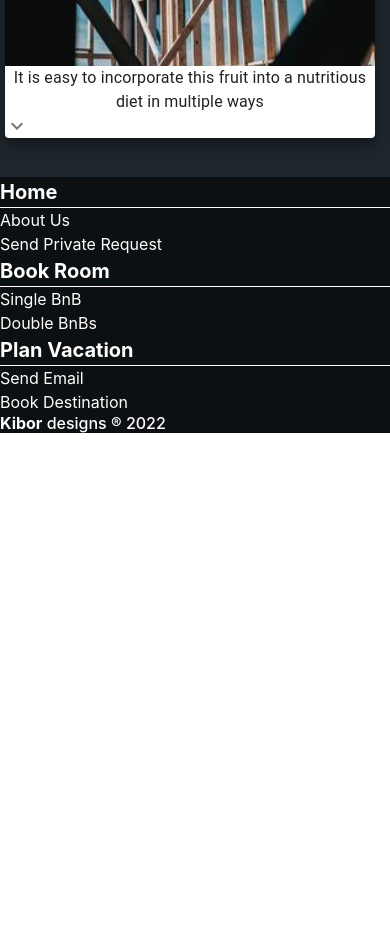
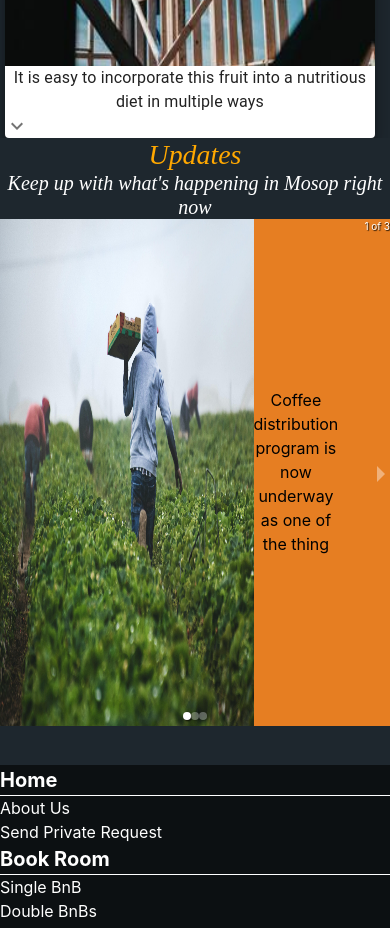
Before and after one commit to Marcelkibor/React-Website-Tarus, a React (Create React App) app: page / in a window 390 px wide. Shown: the part 1620-2548 px from the top of the page. Before the commit the page ends 2053 px from the top, so only its background shows below. Built offline with nearby package versions, Linux system fonts and the light colour scheme; grey boxes are pictures that could not be loaded.

Commit message:
react-responsive-carousel

```diff
--- a/package.json
+++ b/package.json
@@ -40,6 +40,9 @@
 
 
   "react-dom": "^17.0.2",
+
+
+  "react-rapid-carousel": "^2.0.1",
 
 
   "react-responsive-carousel": "^3.2.23",
--- a/src/App.css
+++ b/src/App.css
@@ -3,21 +3,8 @@
   margin: 0% 0% 0% 0% !important;
   box-sizing: border-box !important;
 }
-  .navbar_custom{
-    background-color: #ae4d27;
-    min-height: 80px;
-    padding: 0% 0% 0% 2% !important;
-  }
-  .navbar_custom.active{
-    background: linear-gradient(90deg,rgb(66,2,194)0%,rgb(0,78,194)100%);
-  }
-
 .generalcardsRow{
   padding: 0% 0% 5% 3% !important;
-}
-.nav_items{
-  padding: 0% 10% 0% 0% !important;
-  text-emphasis-color: white;
 }
 .generalcardsRow{
 padding: 3% 0% 0% 1.2% !important;
--- a/src/App.js
+++ b/src/App.js
@@ -181,6 +181,10 @@ we want to put enough food on our tables, and we want a lower cost of living.
 <Row id ='updates' >
 <UpdateComp/>
 </Row>
+<Row style={{backgroundColor:'#e67e22'}}>
+<h1 style ={{textAlign:'center',fontFamily: 'Playfair Display, serif',fontStyle: 'italic', backgroundColor: '#1e272e',color:'#ffa801'}}>Updates<br></br><p style ={{color:'white', fontSize:'20px'}}>Keep up with what's happening in Mosop right now</p></h1>
+<CarouselComponent/>
+</Row>
 <Row id = 'footer' className='customFooter'>
 <Footer/>
 </Row>
--- a/src/components/CarouselComponent.js
+++ b/src/components/CarouselComponent.js
@@ -7,40 +7,42 @@ import { makeStyles } from '@material-ui/core';
 import "react-responsive-carousel/lib/styles/carousel.min.css";
 
 const customStyles = makeStyles((theme)=>({
-imageCarousel:{
-width :'70vw',
-height:'500px',
-},
 componentSpacer:{
- width:'100vw',
- height:'90vh',
+ width:'80vw',
+ height:'100%',
+ display:'flex',
+ alignItems:'center',
+ textAlign:'center'
 },
 }));
 function CarouselComponent() {
 const classes = customStyles();
 return (
 <div>
-  <h1 style ={{textAlign:'center',fontFamily: 'Playfair Display, serif',fontStyle: 'italic'}}>Updates</h1>
-<Carousel  autoPlay interval="1000" transitionTime="1000" showThumbs={false}>
+<Carousel  autoPlay interval="6000" transitionTime="1000" showThumbs={false}>
 <div className={classes.componentSpacer}>
 <img
 src={car1}
 className ='img-fluid'
+style={{height:'60vh', width:'65vw'}}
 />
+<p className = {classes.dissaperingParag} style={{color:'black'}}>Coffee distribution program is now underway as one of the thing </p>
 </div>
 <div className={classes.componentSpacer}>
 <img
 src={car2}
 className ='img-fluid'
-
+style={{height:'60vh', width:'65vw'}}
 />
+<p className = {classes.dissaperingParag} style={{color:'black'}}>Coffee distribution program is now underway as one of the thing </p>
 </div>
 <div className={classes.componentSpacer}>
 <img
 src={car3}
 className ='img-fluid'
-
+style={{height:'60vh', width:'65vw'}}
 />
+<p className = {classes.dissaperingParag} style={{color:'black'}}>Coffee distribution program is now underway as one of the thing </p>
 </div>
 </Carousel>
 </div>
```
Also changed, not shown: 1 other file (tests, documents, lock files or other folders).
